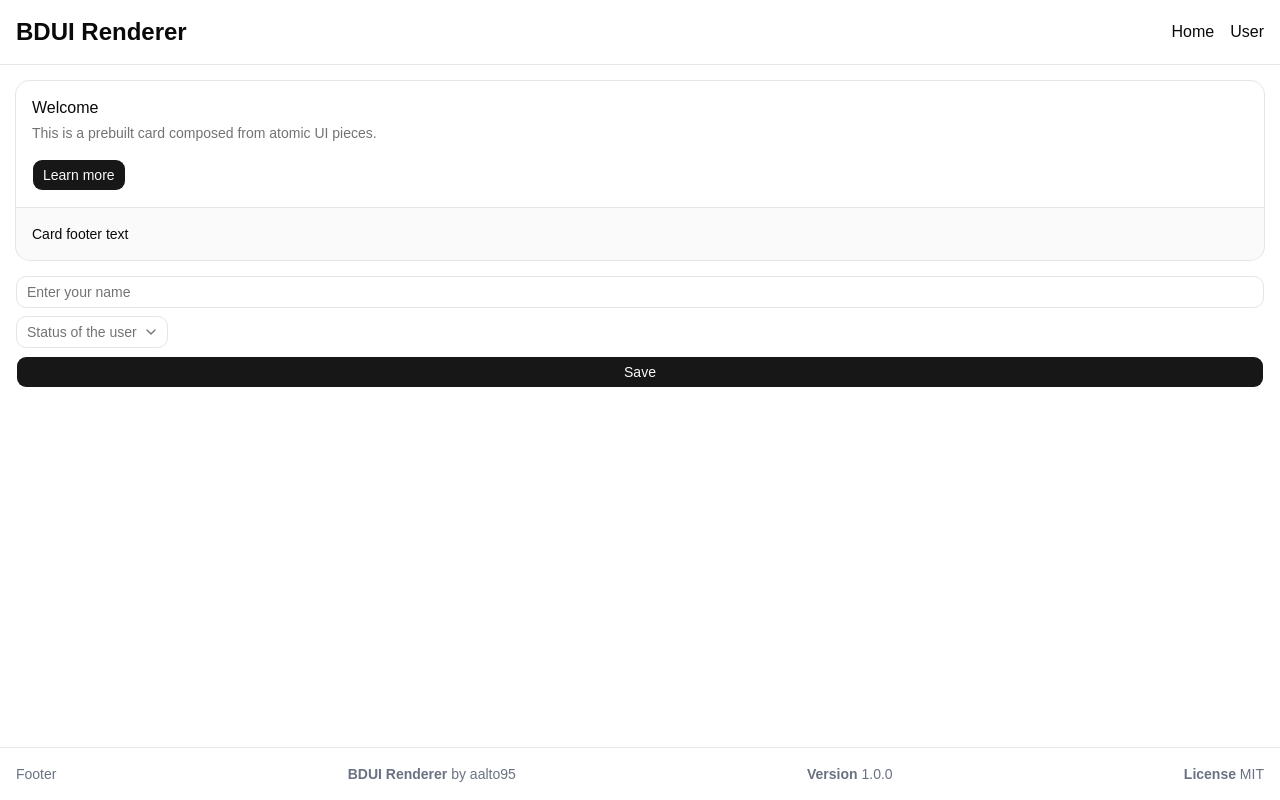
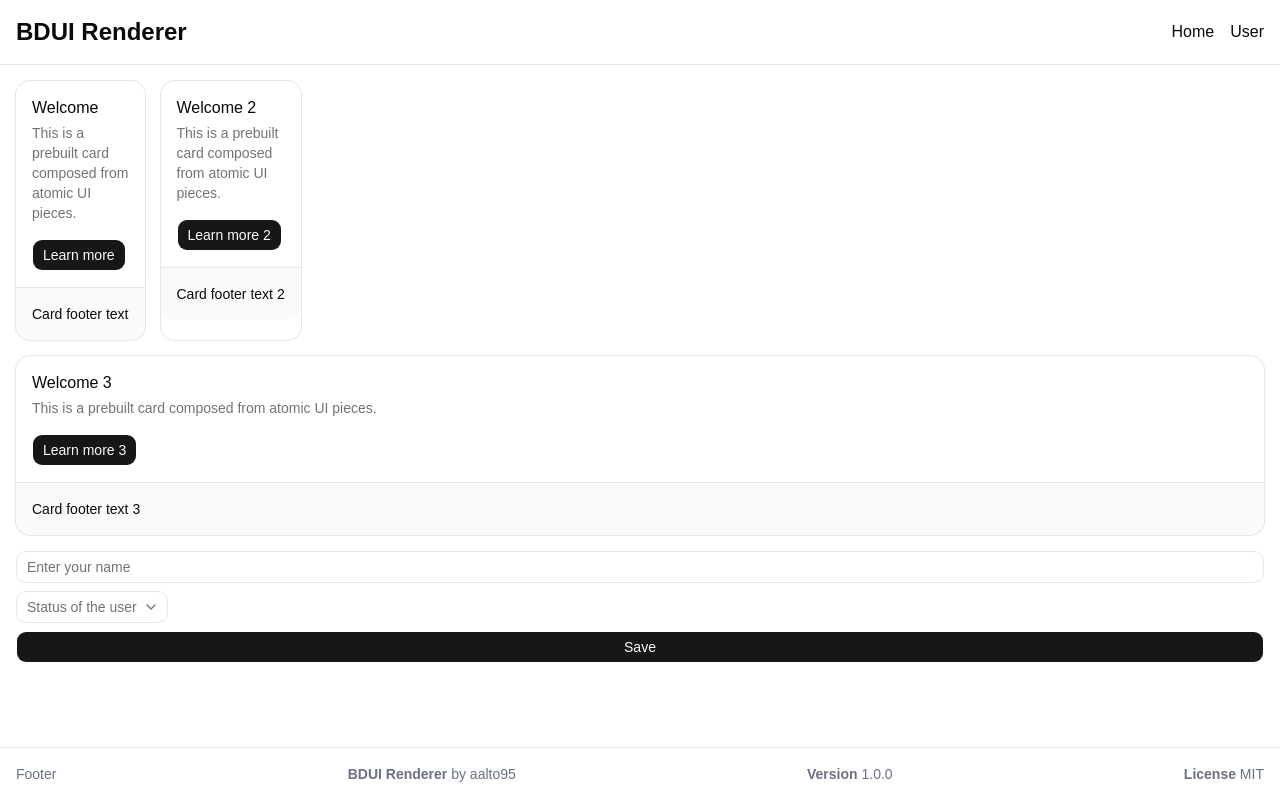
Before and after one commit to aalto95/fable-ui, a React (Vite) app: page / in a window 1280 px wide. Built offline with nearby package versions, Linux system fonts and the light colour scheme.

Commit message:
Add horizontal stack component

```diff
--- a/public/ui.json
+++ b/public/ui.json
@@ -5,6 +5,10 @@
       {
         "id": "1",
         "type": "v_stack",
+        "descendants": [
+          {
+            "id": "h-stack",
+            "type": "h_stack",
             "descendants": [
               {
                 "id": "welcome-card",
@@ -17,6 +21,36 @@
                     "id": "card-button",
                     "type": "button",
                     "text": "Learn more"
+                  }
+                ]
+              },
+              {
+                "id": "welcome-card-2",
+                "type": "card",
+                "title": "Welcome 2",
+                "description": "This is a prebuilt card composed from atomic UI pieces.",
+                "footerText": "Card footer text 2",
+                "descendants": [
+                  {
+                    "id": "card-button-2",
+                    "type": "button",
+                    "text": "Learn more 2"
+                  }
+                ]
+              }
+            ]
+          },
+          {
+            "id": "welcome-card-3",
+            "type": "card",
+            "title": "Welcome 3",
+            "description": "This is a prebuilt card composed from atomic UI pieces.",
+            "footerText": "Card footer text 3",
+            "descendants": [
+              {
+                "id": "card-button-3",
+                "type": "button",
+                "text": "Learn more 3"
               }
             ]
           },
--- a/src/App.tsx
+++ b/src/App.tsx
@@ -23,7 +23,7 @@ export const App: React.FC = () => {
   return (
     <div className="flex flex-col h-screen">
     <Header />
-    <main className="h-full flex-1">
+    <main className="h-full p-4">
     <Routes>
       {pages?.map((page) => {
         return (
--- a/src/components/core/Component.tsx
+++ b/src/components/core/Component.tsx
@@ -5,6 +5,7 @@ import type {
   CardComponent,
   ComponentsWithDescendants,
   FormComponent,
+  HStackComponent,
   IComponent,
   VStackComponent,
 } from "../../models/interfaces/component";
@@ -23,6 +24,20 @@ const ComponentInner: React.FC<ComponentProps> = (props) => {
   }
 
   switch (type) {
+    case "h_stack": {
+      const { descendants } = rest as HStackComponent;
+      const hasDescendants =
+        Array.isArray(descendants) && descendants.length > 0;
+
+      return (
+        <MyComponent {...rest}>
+          {hasDescendants &&
+            descendants!.map((child) => (
+              <Component key={child.id} {...child} />
+            ))}
+        </MyComponent>
+      );
+    }
     case "v_stack": {
       const { descendants } = rest as VStackComponent;
       const hasDescendants =
--- /dev/null
+++ b/src/components/layout/horizontal-stack.tsx
@@ -0,0 +1,6 @@
+import type React from "react";
+import type { PropsWithChildren } from "react";
+
+export const HorizontalStack: React.FC<PropsWithChildren> = (props) => {
+  return <div className="flex flex-row gap-4">{props.children}</div>;
+};
--- a/src/components/layout/vertical-stack.tsx
+++ b/src/components/layout/vertical-stack.tsx
@@ -2,5 +2,5 @@ import type React from "react";
 import type { PropsWithChildren } from "react";
 
 export const VerticalStack: React.FC<PropsWithChildren> = (props) => {
-  return <div className="flex flex-col gap-4 p-4">{props.children}</div>;
+  return <div className="flex flex-col gap-4">{props.children}</div>;
 };
--- a/src/consts/components-map.ts
+++ b/src/consts/components-map.ts
@@ -4,8 +4,10 @@ import { Input } from "../components/ui/input";
 import { Form } from "../components/layout/form";
 import { CardLayout } from "../components/layout/card-layout";
 import { SelectField } from "../components/layout/select-field";
+import { HorizontalStack } from "../components/layout/horizontal-stack";
 
 export const COMPONENTS_MAP = {
+  h_stack: HorizontalStack,
   v_stack: VerticalStack,
   button: Button,
   input: Input,
--- a/src/models/interfaces/component.ts
+++ b/src/models/interfaces/component.ts
@@ -3,6 +3,10 @@ import type { TComponent } from "../types/component";
 export interface BaseComponent<T extends TComponent = TComponent> {
   id: string;
   type: T;
+}
+
+export interface HStackComponent extends BaseComponent<"h_stack"> {
+  descendants?: ComponentUnion[];
 }
 
 export interface VStackComponent extends BaseComponent<"v_stack"> {
@@ -44,6 +48,7 @@ export interface CardComponent extends BaseComponent<"card"> {
 }
 
 export type ComponentsWithDescendants =
+  | HStackComponent
   | VStackComponent
   | FormComponent
   | CardComponent;
--- a/src/models/types/component.ts
+++ b/src/models/types/component.ts
@@ -1 +1 @@
-export type TComponent = "v_stack" | "button" | "input" | "form" | "card" | "select";
+export type TComponent = "h_stack" | "v_stack" | "button" | "input" | "form" | "card" | "select";
```
Lines whose indentation alone changed are shown as unchanged.
